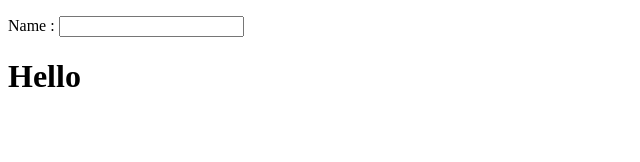
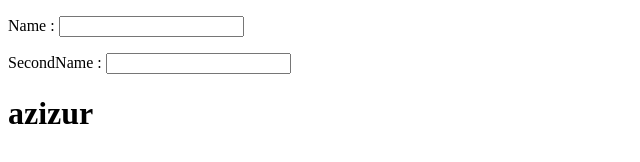
Before and after one commit to azizurcse/angular-js, a plain HTML site: page index.html in a window 1280 px wide. Shown: the whole page, without its empty margins (0-640 px from the left). Drawn offline with nearby package versions, Linux system fonts and the light colour scheme.

Commit message:
use ng-init and print html page with ng-bind

```diff
--- a/index.html
+++ b/index.html
@@ -5,7 +5,8 @@
 
 <div ng-app="">
   <p>Name : <input type="text" ng-model="name"></p>
-  <h1>Hello {{name}}</h1>
+  <p>SecondName : <input type="text" ng-model="name1" ng-init="first='azizur'"></p>
+  <h1>{{first}} {{name}} {{name1}}</h1>
   <p ng-bind="name"></p>
 </div>
 
```
